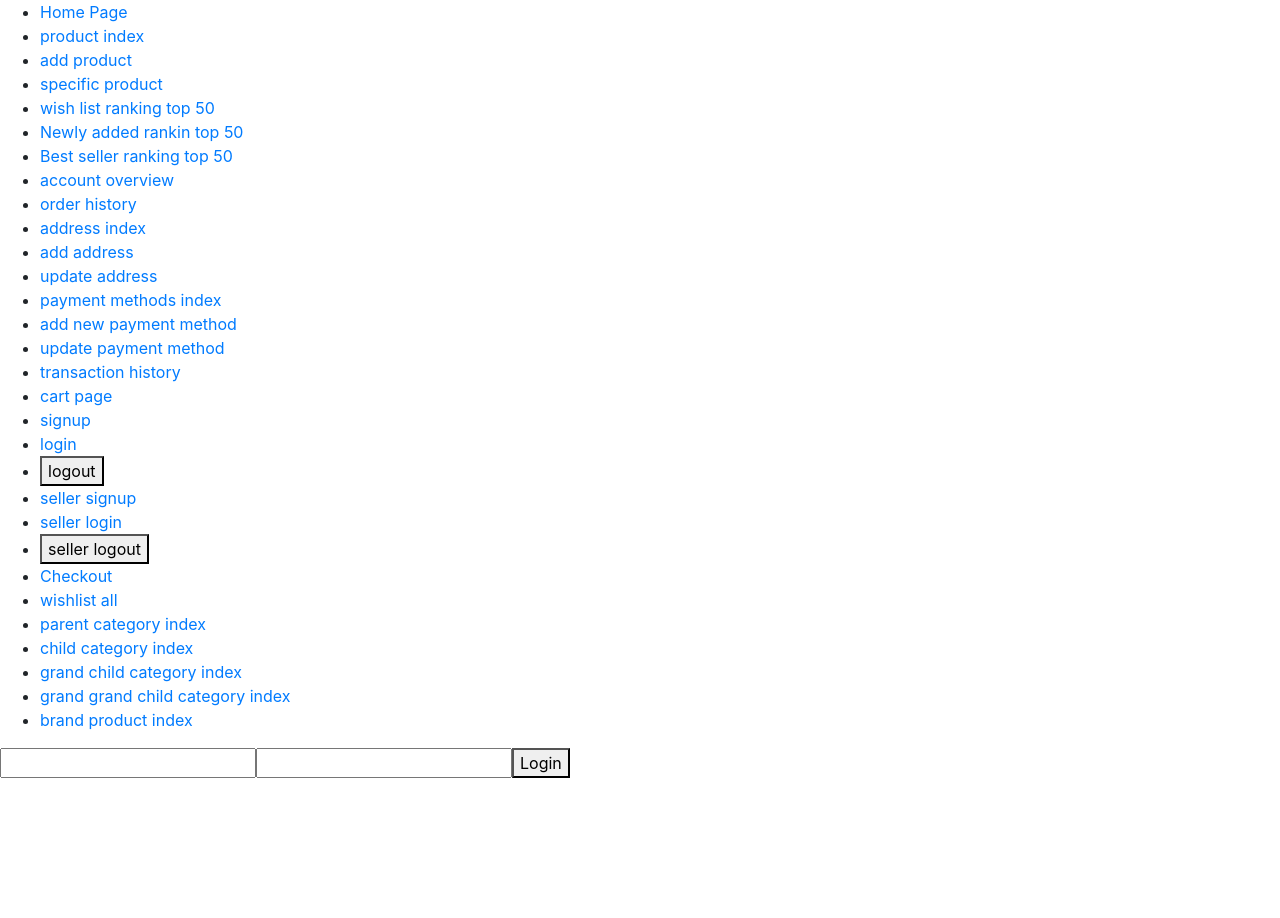
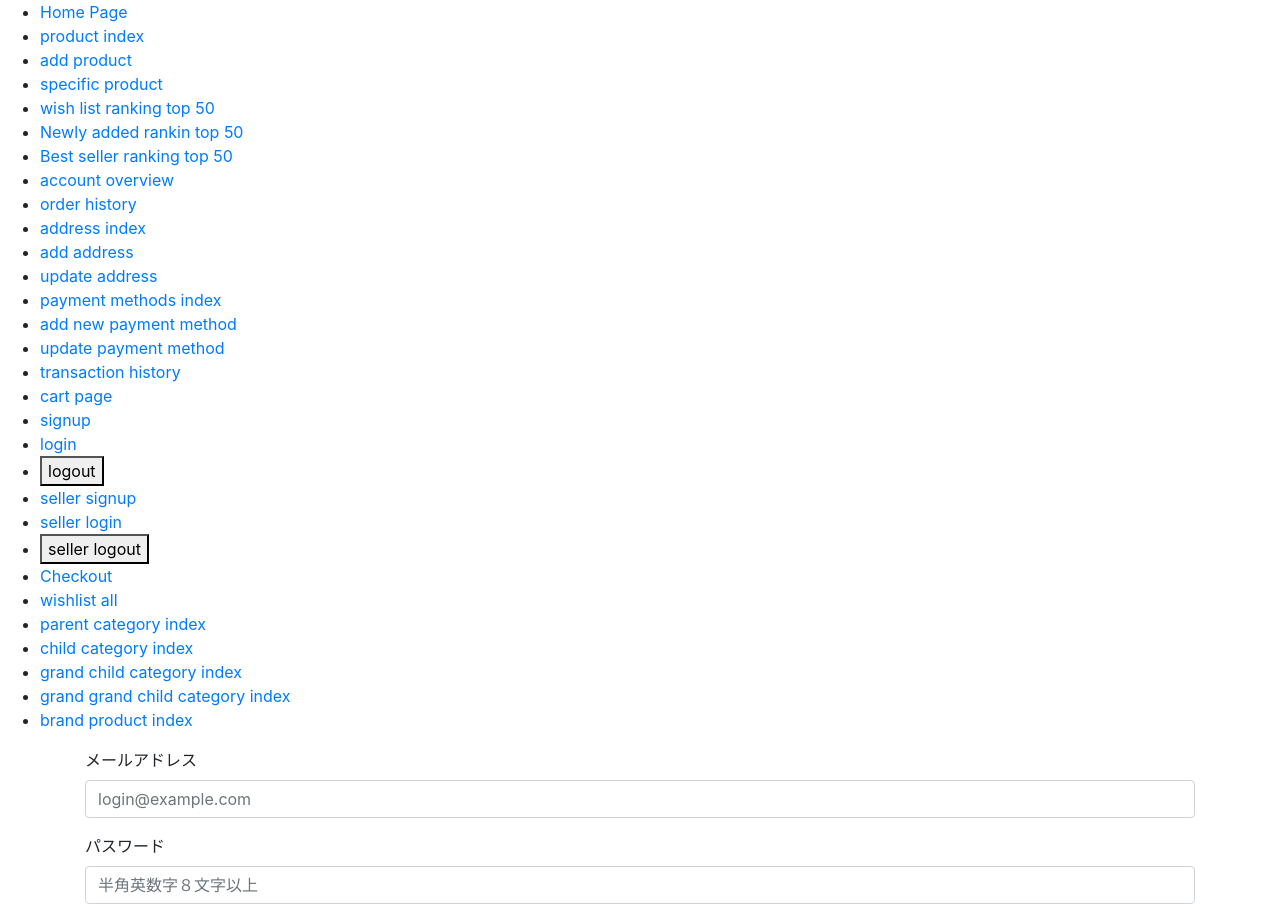
Before and after one commit to XX989tmx/amazon_clone_clientside, a React (Create React App) app: page /user/auth/login in a window 1280 px wide. Shown: the top 918 px of the page. Before the commit the page ends 800 px from the top, so only its background shows below. Built offline with nearby package versions, Linux system fonts and the light colour scheme.

Commit message:
adds form to login js

```diff
--- a/src/users/pages/Login.js
+++ b/src/users/pages/Login.js
@@ -1,6 +1,7 @@
 import Axios from "axios";
 import React, { useContext, useEffect, useState } from "react";
 import { useHistory } from "react-router-dom";
+import reactBootstrap, { Button, Container, Form } from "react-bootstrap";
 import { AuthContext } from "../../shared/context/auth-context";
 
 const Login = () => {
@@ -41,24 +42,25 @@ const Login = () => {
   };
 
   return (
-    <div>
+    <Container>
       {Message && <h3>{Message}</h3>}
-      <form action="" onSubmit={loginSubmitHandler}>
-        <input
-          id="email"
-          type="email"
+      <Form action="" onSubmit={loginSubmitHandler}>
+        <Form.Group
+          controlId="email"
           value={Email}
           onChange={emailChangeHandler}
-        />
-        <input
-          id="password"
-          value={Password}
-          type="password"
-          onChange={passwordChangeHandler}
-        />
-        <button type="submit">Login</button>
-      </form>
-    </div>
+        >
+          <Form.Label>メールアドレス</Form.Label>
+          <Form.Control type="email" placeholder="login@example.com" />
+        </Form.Group>
+        <Form.Group controlId="password" value={Password} onChange={passwordChangeHandler}>
+          <Form.Label>パスワード</Form.Label>
+          <Form.Control type="password" placeholder="半角英数字８文字以上" />
+        </Form.Group>
+
+        <Button type="submit">ログイン</Button>
+      </Form>
+    </Container>
   );
 };
 
```
